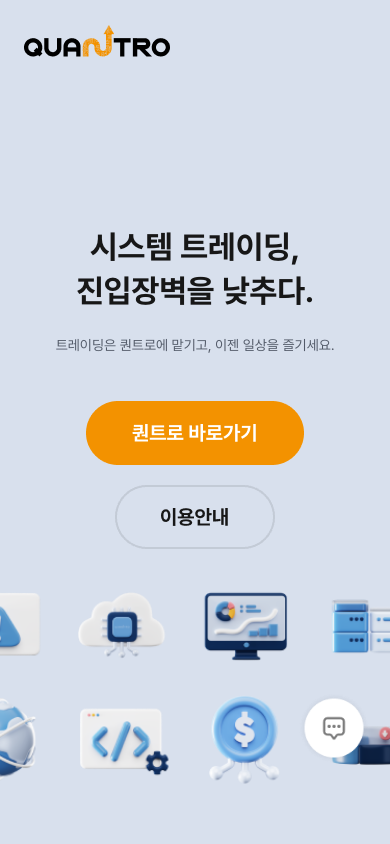
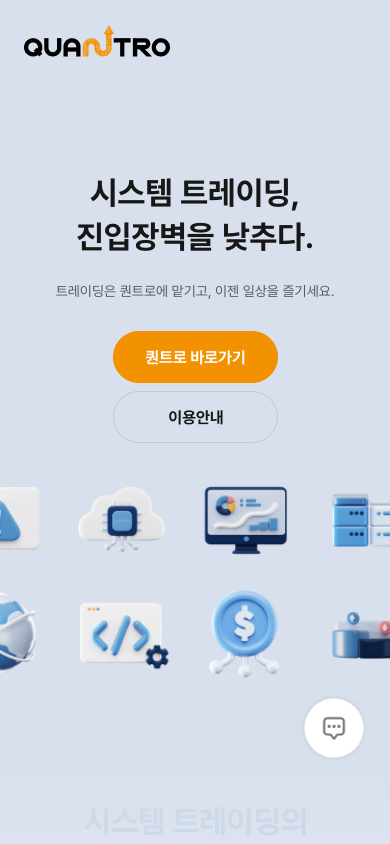
Before and after one commit to mufaqar/quatro, a Next.js app: page / in a window 390 px wide. Shown: the top 844 px of the page. Built offline with nearby package versions, Linux system fonts and the light colour scheme.

Commit message:
mbl spacing

```diff
--- a/components/heroSection.js
+++ b/components/heroSection.js
@@ -6,6 +6,8 @@
 import Btn_transp from "../public/images/btn_transp.png";
 import Btn_yellowHover from "../public/images/btn_yellowHover.png";
 import Btn_transpHover from "../public/images/btn_transHover.png";
+import Btn_yellowMbl from "../public/images/btn_yellMbl.png";
+import Btn_transMbl from "../public/images/btn_transMbl.png";
 import Chat from "../public/images/chat.png";
 import Chat_hover from "../public/images/chat_hover.png";
 import { motion } from "framer-motion";
@@ -16,7 +18,7 @@
     <section className='bg-[#D8E0ED] relative md:pt-28 md:pb-16 py-20 '>
       <div>
         <div className="container mx-auto flex md:flex-row flex-col items-center">
-          <div className="w-full md:px-auto px-6 pt-[9rem]">
+          <div className="w-full md:px-auto px-6 md:pt-[9rem] pt-[5.625rem]">
             <motion.h1
               className="md:text-[3.75rem] text-[2rem] md:leading-[5.25rem] leading-[2.75rem] font-bold text-[#171717] md:text-start text-center"
               variants={TextAnimation}
@@ -38,7 +40,7 @@
             >
               트레이딩은 퀀트로에 맡기고, 이젠 일상을 즐기세요.
             </motion.p>
-            <div className="mt-12 mb-5 gap-5 flex md:flex-row flex-col md:px-0 px-6 ">
+            <div className="md:mt-12 mt-8 mb-5 md:gap-5 gap-2 flex md:flex-row flex-col md:px-0 px-6 ">
               <motion.button variants={ZoomAnimation}
                 initial="offScreen"
                 whileInView="onScreen"
@@ -49,8 +51,9 @@
                 <Link
                   href="/"
                 >
-                  <Image src={Btn_yellow} alt='Image' className="md:group-hover:hidden block mx-auto" />
+                  <Image src={Btn_yellow} alt='Image' className="md:group-hover:hidden md:block hidden mx-auto" />
                   <Image src={Btn_yellowHover} alt='Image' className="md:group-hover:block hidden mx-auto" />
+                  <Image src={Btn_yellowMbl} alt='Image' className="md:hidden mx-auto" />
                 </Link>
               </motion.button>
               <motion.button variants={ZoomAnimation}
@@ -63,8 +66,9 @@
                 <Link
                   href="mailto:help@quantro.net"
                 >
-                  <Image src={Btn_transp} alt='Image' className="group-hover:hidden block mx-auto" />
-                  <Image src={Btn_transpHover} alt='Image' className="group-hover:block hidden mx-auto" />
+                  <Image src={Btn_transp} alt='Image' className="md:group-hover:hidden md:block hidden mx-auto" />
+                  <Image src={Btn_transpHover} alt='Image' className="md:group-hover:block hidden mx-auto" />
+                  <Image src={Btn_transMbl} alt='Image' className="md:hidden mx-auto" />
                 </Link>
               </motion.button>
             </div>
```
Also changed, not shown: public/images/btn_transMbl.png (added), public/images/btn_yellMbl.png (added).
